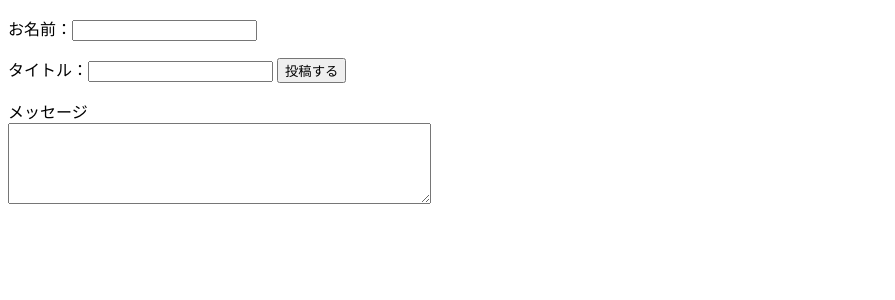
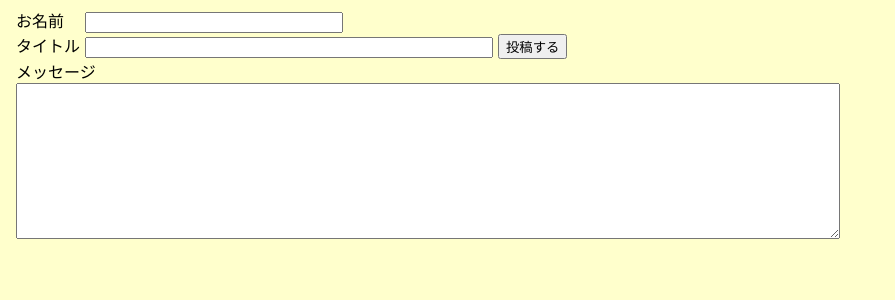
Before and after one commit to makoto-yamamoto-r/study, a PHP site: page /board/index.php in a window 1280 px wide. Shown: the top 300 px of the page, without its empty margins (0-895 px from the left). Run offline with PHP 8.4, Linux system fonts and the light colour scheme; data that the repository does not hold is empty.

Commit message:
css課題です。 board/style.cssを追加いたしました。 それに伴ってboard/index.phpを変更いたしました。 よろしくお願いいたします。

```diff
--- /dev/null
+++ b/board/css/boardStyle.css
@@ -0,0 +1,76 @@
+/*コメント*/
+
+body {
+    background-color: #ffc;
+    /*margin: auto;*/
+}
+
+form > p{
+    margin: 0px 8px;
+}
+
+#nameForm{
+    margin: 0px 5px;
+    width: 250px;
+}
+
+#titleForm{
+    margin: 0px 5px;
+    width: 400px;
+}
+
+.content {
+    background-color: white;
+    border: thin solid black;
+    /*これと同じ
+    border-color: black;
+    border-width: thin;
+    border-style: solid;
+    */
+    margin: 30px 30px;/*上下　左右*/
+}
+
+.content-header{
+    margin: 10px 0px;
+}
+
+.content-title{
+    margin: 0px 10px;
+    color: green;
+    font-weight: bold;
+}
+.content-username{
+    margin: 0px 5px;
+}
+.content-postdate{
+    margin: 0px 5px;
+}
+.content-id{
+    margin: 0px 5px;
+    color: green;
+}
+.content-message{
+    margin: 20px 20px;
+    color: red;
+}
+
+.username,
+.postdate,
+.id,
+.message{
+    margin: 0;
+}
+
+.username{
+    font-weight: bold;
+}
+
+/*いろいろできる
+.content > p {
+    background-color: gray;
+}
+
+.content > p > span{
+    background-color: aquamarine;
+}
+*/
--- a/board/index.php
+++ b/board/index.php
@@ -2,15 +2,16 @@
 <html>
     <head>
         <meta charset="utf-8">
+        <link rel="stylesheet" href="css/boardStyle.css">
     </head>
     <body>
         <div id="messageForm">
             <form action="post.php" method="post">
-                <p>お名前：<input type="text" name="nameForm"></p>
-                <p>タイトル：<input type="text" name="titleForm"> <input type="submit" value="投稿する"></p>
+                <p>お名前　<input type="text" id="nameForm" name="nameForm"></p>
+                <p>タイトル<input type="text" id="titleForm" name="titleForm"><input type="submit" value="投稿する"></p>
                 <p>
                     メッセージ<br>
-                    <textarea name="messageForm" rows="5" cols="50" wrap="soft"></textarea>
+                    <textarea name="messageForm" id="messageForm" cols="100" rows="10" wrap="soft"></textarea>
                 </p>
             </form>
         </div>
@@ -18,6 +19,8 @@
             <?php
 
             $mysqli = new mysqli("localhost","root","","test");
+
+            define("DATE_FORMAT","Y/m/d(D) H:i");
 
             if ($mysqli->connect_error) {
                 print("failure to load DB.<br>");
@@ -35,18 +38,8 @@
             $data = $response->fetch_all(MYSQLI_ASSOC);
 
             foreach($data as $value){
-                printf('<div id="content">
-                <p>
-                <span id="titleDisp">%s</span>
-                <span id="nameDisp">投稿者：%s</span>
-                <span id="timeDisp">投稿日：%s</span>
-                <span id="idDisp">No.%s</span>
-                </p>
-                <p>
-                <span id="messageDisp">%s</span>
-                </p>
-                </div>',
-                $value["title"],$value["name"],$value["time"],$value["id"],$value["message"]);
+                printf('<div class="content"><div class="content-header"><span class="content-title">%s</span><span class="content-username">投稿者：<span class="username">%s</span></span><span class="content-postdate">投稿日：<span class="postdate">%s</span></span><span class="content-id">No.<span class="id">%s</span></span></div><div class="content-message">%s</div></div>',
+                $value["title"],$value["name"],date(DATE_FORMAT,strtotime($value["time"])),$value["id"],$value["message"]);
             }
 
             $mysqli->close();
--- a/board/post.php
+++ b/board/post.php
@@ -40,6 +40,7 @@ if($exitFlag){
 print("名前：".$name."<br>");
 print("タイトル：".$title."<br>");
 print("メッセージ：".$message."<br>");
+print("時間：".$time."<br>");
 
 //MySQL INSERT
 $mysqli = new mysqli("localhost","root","","test");
```
